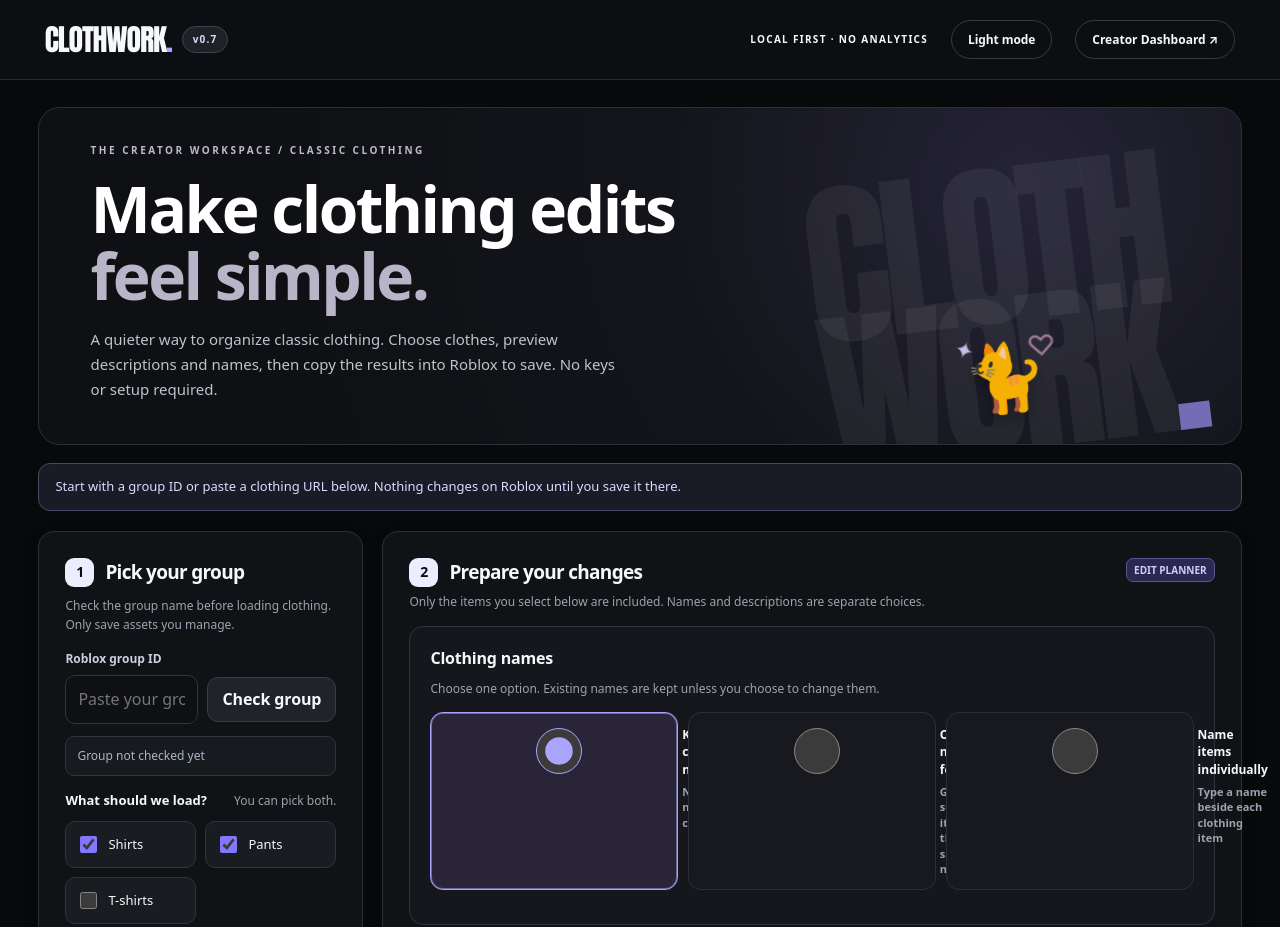
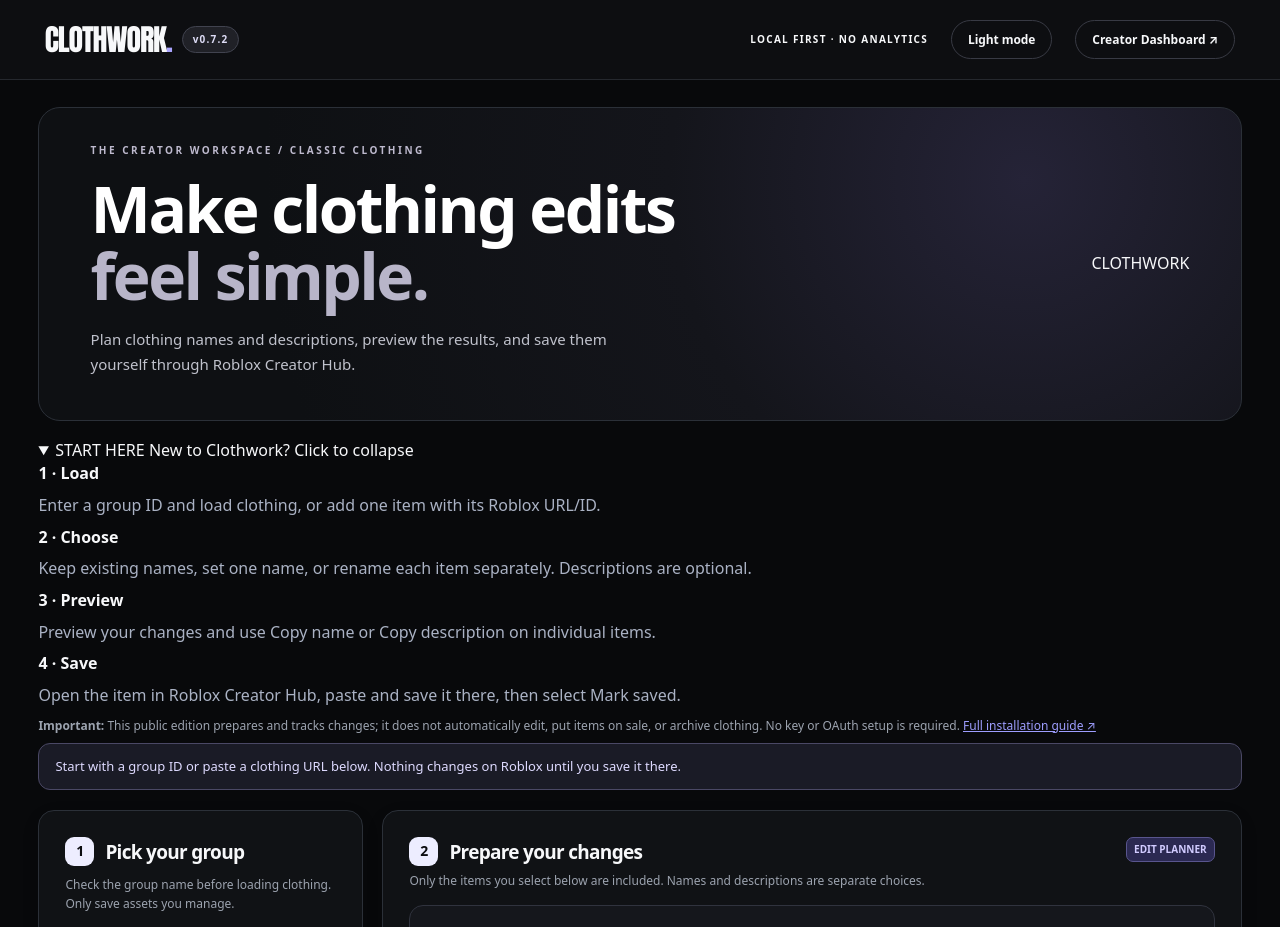
Before and after one commit to bordersz/clothwork, a website with bundled scripts: page app.html in a window 1280 px wide. Shown: the top 927 px of the page. Built offline with nearby package versions, Linux system fonts and the light colour scheme; some packages are replaced by stand-ins of ours.

Commit message:
Introduce visible first-run guide and clean public branding

```diff
--- a/app.html
+++ b/app.html
@@ -8,15 +8,25 @@
 </head>
 <body>
 <header class="topbar">
-  <div class="brand"><span class="wordmark">clothwork<span class="wordmark-dot">.</span></span><span class="pill">v0.7</span></div>
+  <div class="brand"><span class="wordmark">clothwork<span class="wordmark-dot">.</span></span><span class="pill">v0.7.2</span></div>
   <div class="topright"><span class="muted privacy-label">LOCAL FIRST · NO ANALYTICS</span><button id="themeToggle" class="theme-toggle" type="button" aria-label="Switch color theme">Light mode</button><a href="https://create.roblox.com/dashboard/creations?activeTab=AvatarItems-classics" target="_blank" rel="noopener">Creator Dashboard ↗</a></div>
 </header>
 <main>
   <section class="hero">
     <div><div class="eyebrow">THE CREATOR WORKSPACE / CLASSIC CLOTHING</div><h1>Make clothing edits<br><em>feel simple.</em></h1>
-      <p>A quieter way to organize classic clothing. Choose clothes, preview descriptions and names, then copy the results into Roblox to save. No keys or setup required.</p></div>
-    <div class="hero-wordmark" aria-hidden="true">CLOTH<br>WORK<span>.</span></div><div class="catMascot" aria-hidden="true"><span class="catFace">🐈</span><span class="catSparkle">✦</span><span class="catHeart">♡</span></div>
+      <p>Plan clothing names and descriptions, preview the results, and save them yourself through Roblox Creator Hub.</p></div>
+<div class="hero-brand" aria-hidden="true">CLOTHWORK</div>
   </section>
+  <details class="quickstart" id="quickstart" open>
+    <summary><span class="quickstart-label">START HERE</span> New to Clothwork? <span class="quickstart-hint">Click to collapse</span></summary>
+    <div class="quickstart-grid">
+      <div><b>1 · Load</b><p>Enter a group ID and load clothing, or add one item with its Roblox URL/ID.</p></div>
+      <div><b>2 · Choose</b><p>Keep existing names, set one name, or rename each item separately. Descriptions are optional.</p></div>
+      <div><b>3 · Preview</b><p>Preview your changes and use Copy name or Copy description on individual items.</p></div>
+      <div><b>4 · Save</b><p>Open the item in Roblox Creator Hub, paste and save it there, then select Mark saved.</p></div>
+    </div>
+    <p class="hint quickstart-note"><strong>Important:</strong> This public edition prepares and tracks changes; it does not automatically edit, put items on sale, or archive clothing. No key or OAuth setup is required. <a href="https://github.com/bordersz/clothwork/blob/main/docs/USER_GUIDE.md" target="_blank" rel="noopener noreferrer">Full installation guide ↗</a></p>
+  </details>
   <div id="notice" class="notice" role="status">Start with a group ID or paste a clothing URL below. Nothing changes on Roblox until you save it there.</div>
   <div class="layout">
     <aside class="sidebar">
@@ -125,7 +135,7 @@
     <p class="hint">On the item's thumbnail in Roblox, click <strong>⋯ → Archive in Marketplace</strong>, then confirm. Clothwork cannot archive items on its own.</p>
   </section>
   <section class="panel logPanel"><div class="panelhead"><div><h2>Progress & activity</h2><p class="hint">Track your work here. Changes only count as saved after you confirm them.</p></div><div class="inline"><button id="clearHistory" class="subtle" type="button">Clear local data</button><button id="exportLog" class="subtle" type="button">Download results</button></div></div><div id="logs" class="logs"><div class="hint">No activity yet.</div></div></section>
-  <footer>Clothwork / v0.7 · Unofficial independent project · Local-first · Marketplace archival remains manual · <a href="https://create.roblox.com/docs/cloud/guides/usage-assets" target="_blank" rel="noopener">Roblox documentation ↗</a></footer>
+  <footer>Clothwork / v0.7.2 · Unofficial independent project · Local-first · Marketplace archival remains manual · <a href="https://create.roblox.com/docs/cloud/guides/usage-assets" target="_blank" rel="noopener">Roblox documentation ↗</a></footer>
 </main>
 <script type="module" src="app.js"></script>
 </body>
```
